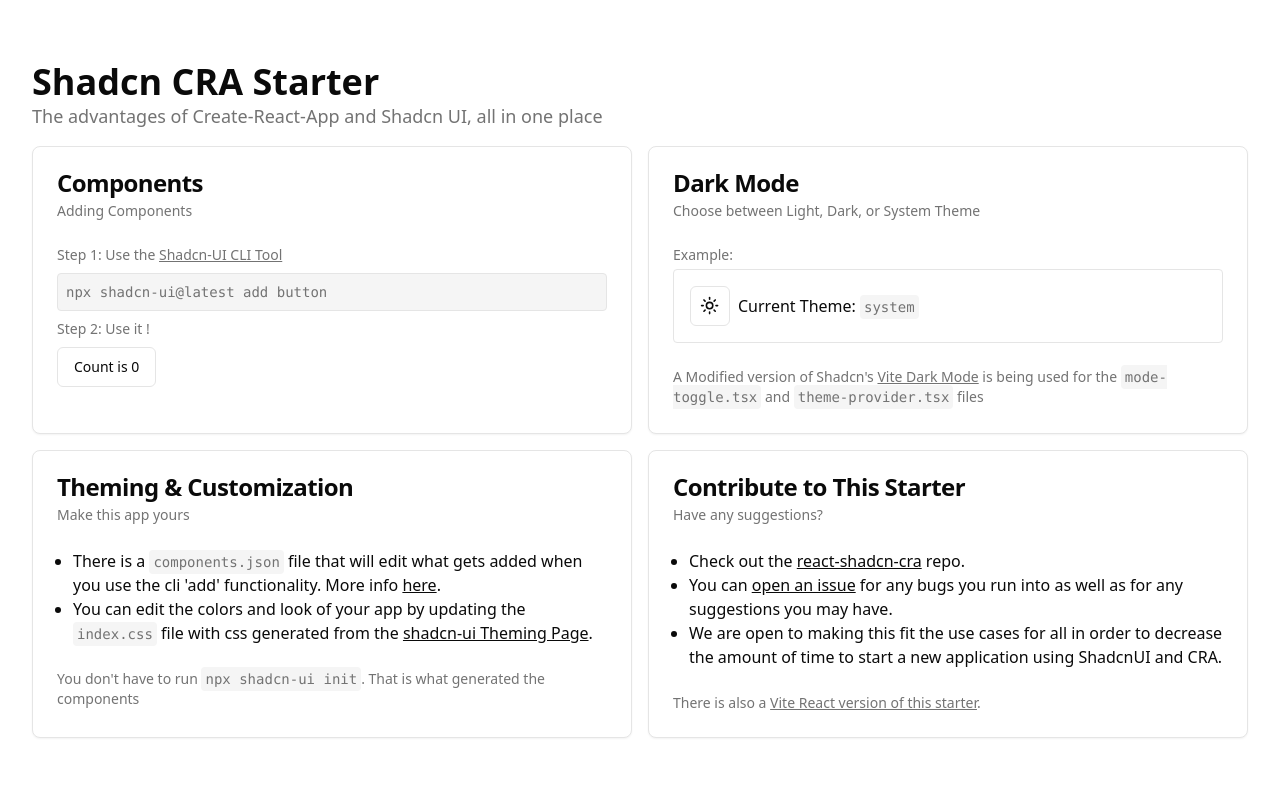
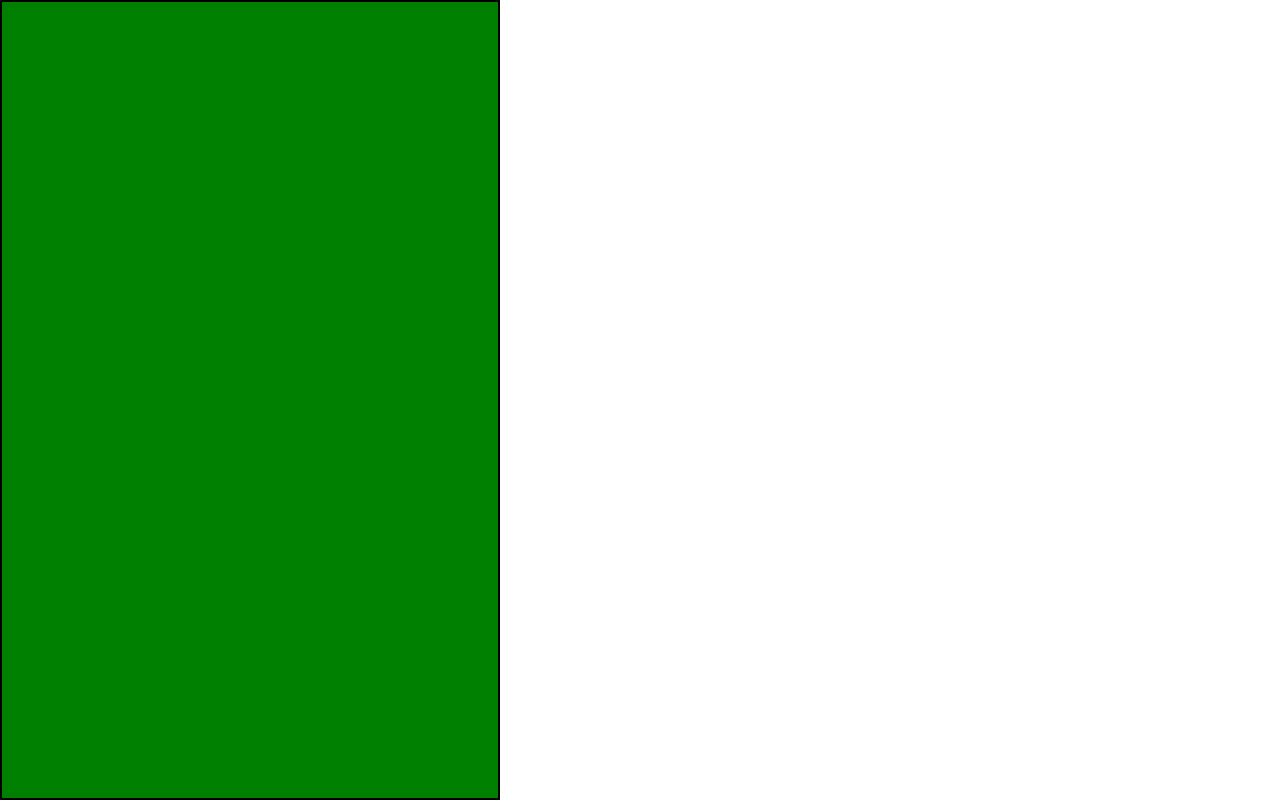
Before and after one commit to elhagen13/CSC484, a React (Create React App) app: page / in a window 1280 px wide. Built offline with nearby package versions, Linux system fonts and the light colour scheme.

Commit message:
added routing

```diff
--- a/package.json
+++ b/package.json
@@ -18,6 +18,7 @@
     "lucide-react": "^0.288.0",
     "react": "^18.2.0",
     "react-dom": "^18.2.0",
+    "react-router-dom": "^6.28.0",
     "react-scripts": "5.0.1",
     "tailwind-merge": "^1.14.0",
     "tailwindcss-animate": "^1.0.7",
--- a/src/App.tsx
+++ b/src/App.tsx
@@ -1,94 +1,18 @@
-import { ComponentProps, useState } from 'react';
-import { ModeToggle } from './components/mode-toggle';
-import { useTheme } from './components/theme-provider';
-import { Button } from './components/ui/button';
-import { Card, CardContent, CardDescription, CardFooter, CardHeader, CardTitle } from './components/ui/card';
-import { cn } from './lib/utils';
+import React from "react";
+import { BrowserRouter as Router, Route, Routes } from "react-router-dom";
+import Welcome from "./pages/Welcome";
 
-const CodeText = (props: ComponentProps<'span'>) => {
-  return <span {...props} className={cn(props.className, 'bg-muted text-muted-foreground rounded font-mono text-sm p-1')} />
-}
 
-function App() {
-  const [count, setCount] = useState(0)
-  const { theme } = useTheme()
+function App(){
   return (
-    <header className='h-screen flex items-center py-8 container'>
-      <div className="w-full grid grid-cols-2 gap-4 content-start items-center justify-center">
-        <div className='col-span-2'>
-          <div className='text-4xl font-bold'>Shadcn CRA Starter</div>
-          <div className='text-lg text-muted-foreground'>The advantages of Create-React-App and Shadcn UI, all in one place</div>
-        </div>
-        <Card className='h-72'>
-          <CardHeader>
-            <CardTitle>Components</CardTitle>
-            <CardDescription>Adding Components</CardDescription>
-          </CardHeader>
-          <CardContent className='space-y-2'>
-            <div className='text-muted-foreground text-sm'>
-              Step 1: Use the <a target='_blank' rel='noreferrer' href='https://ui.shadcn.com/docs/cli' className='underline'>Shadcn-UI CLI Tool</a>
-            </div>
-            <div className='text-sm p-2 rounded border bg-muted text-muted-foreground'>
-              <p className='font-mono'>npx shadcn-ui@latest add button</p>
-            </div>
-            <div className='text-muted-foreground text-sm'>
-              Step 2: Use it !
-            </div>
-            <Button variant='outline' onClick={() => setCount((count) => count + 1)}>
-              Count is {count}
-            </Button>
-          </CardContent>
-        </Card>
-        <Card className='h-72'>
-          <CardHeader>
-            <CardTitle>Dark Mode</CardTitle>
-            <CardDescription>Choose between Light, Dark, or System Theme</CardDescription>
-          </CardHeader>
-          <CardContent>
-            <div className='text-muted-foreground text-sm mb-1'>Example:</div>
-            <div className='border rounded p-4 flex items-center gap-2'>
-              <ModeToggle />
-              <span className='mr-4 align-middle'>Current Theme: <CodeText>{theme}</CodeText></span>
-            </div>
-          </CardContent>
-          <CardFooter className='text-muted-foreground text-sm'>
-            <p>A Modified version of Shadcn's <a target='_blank' rel='noreferrer' href='https://ui.shadcn.com/docs/dark-mode/vite' className='underline'>Vite Dark Mode</a> is being used for the <CodeText>mode-toggle.tsx</CodeText> and <CodeText>theme-provider.tsx</CodeText> files</p>
-          </CardFooter>
-        </Card>
-        <Card className='h-72'>
-          <CardHeader>
-            <CardTitle>Theming & Customization</CardTitle>
-            <CardDescription>Make this app yours</CardDescription>
-          </CardHeader>
-          <CardContent>
-            <ul className='list-disc ml-4'>
-              <li>There is a <CodeText>components.json</CodeText> file that will edit what gets added when you use the cli 'add' functionality. More info <a target='_blank' rel='noreferrer' href='https://ui.shadcn.com/docs/components-json' className='underline'>here</a>.</li>
-              <li>You can edit the colors and look of your app by updating the <CodeText>index.css</CodeText> file with css generated from the <a target='_blank' rel='noreferrer' href='https://ui.shadcn.com/themes' className='underline'>shadcn-ui Theming Page</a>.</li>
-            </ul>
-          </CardContent>
-          <CardFooter className='text-muted-foreground text-sm'>
-            <p>You don't have to run <CodeText>npx shadcn-ui init</CodeText>. That is what generated the components</p>
-          </CardFooter>
-        </Card>
-        <Card className='h-72'>
-          <CardHeader>
-            <CardTitle>Contribute to This Starter</CardTitle>
-            <CardDescription>Have any suggestions?</CardDescription>
-          </CardHeader>
-          <CardContent>
-            <ul className='list-disc ml-4'>
-              <li>Check out the <a target='_blank' rel='noreferrer' href="https://github.com/ahmad1702/shadcn-ui-cra" className='underline'>react-shadcn-cra</a> repo.</li>
-              <li>You can <a target='_blank' rel='noreferrer' href="https://github.com/ahmad1702/shadcn-ui-cra/issues/new" className='underline'>open an issue</a> for any bugs you run into as well as for any suggestions you may have.</li>
-              <li>We are open to making this fit the use cases for all in order to decrease the amount of time to start a new application using ShadcnUI and CRA.</li>
-            </ul>
-          </CardContent>
-          <CardFooter className='text-muted-foreground text-sm'>
-            <p>There is also a <a target='_blank' rel='noreferrer' href="https://github.com/ahmad1702/shadcn-ui-vite" className='underline'>Vite React version of this starter</a>.</p>
-          </CardFooter>
-        </Card>
-      </div>
-    </header>
+    <div style={{width: '500px', height: '100vh', borderColor:'black', borderWidth: '2px'}}>
+    <Router>
+      <Routes>
+        <Route path="/" element={<Welcome />} />
+      </Routes>
+    </Router>
+    </div>
   );
-}
+};
 
 export default App;
--- /dev/null
+++ b/src/pages/Welcome.tsx
@@ -0,0 +1,9 @@
+function Welcome(){
+    return(
+        <div style={{width: '100%', height: '100%', backgroundColor:'green'}}>
+
+        </div>
+    )
+
+}
+export default Welcome
```
Also changed, not shown: public/people.png (added), 1 other file (tests, documents, lock files or other folders).
